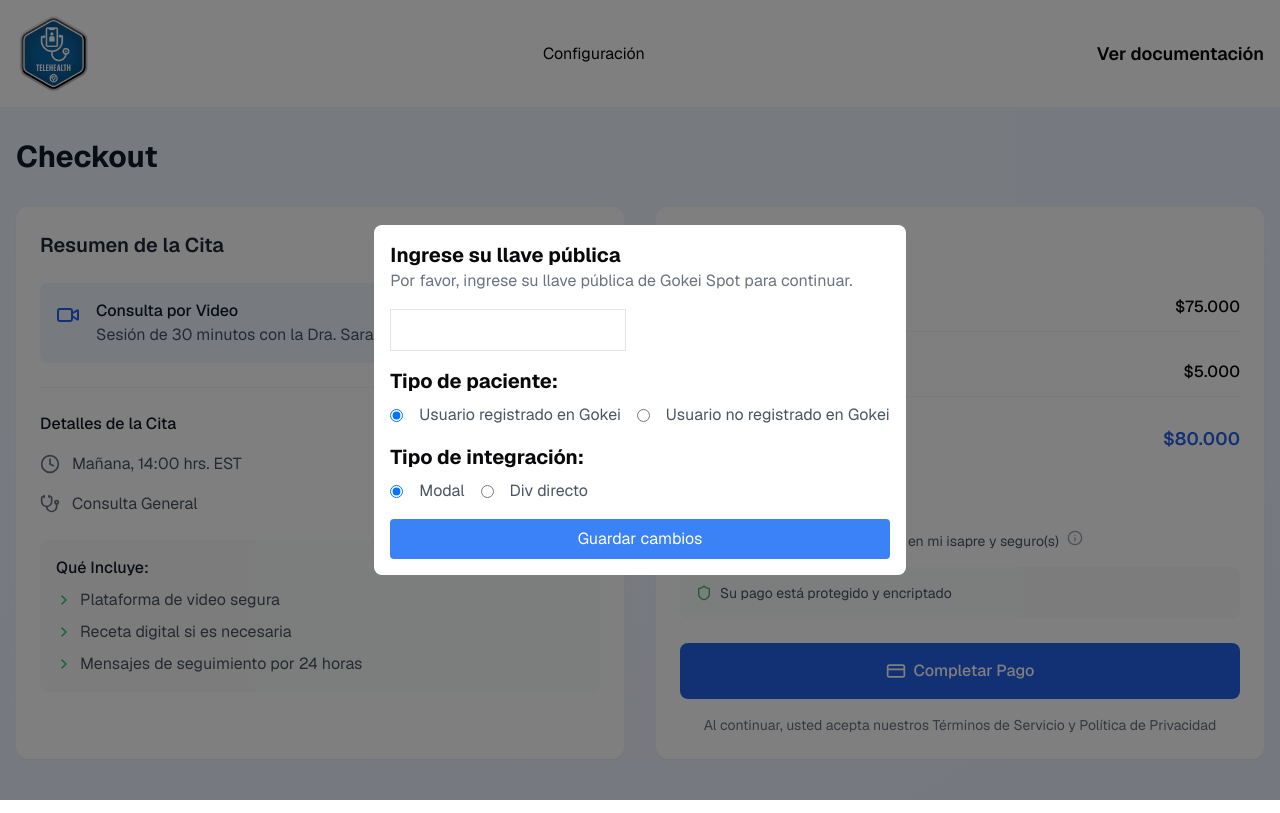
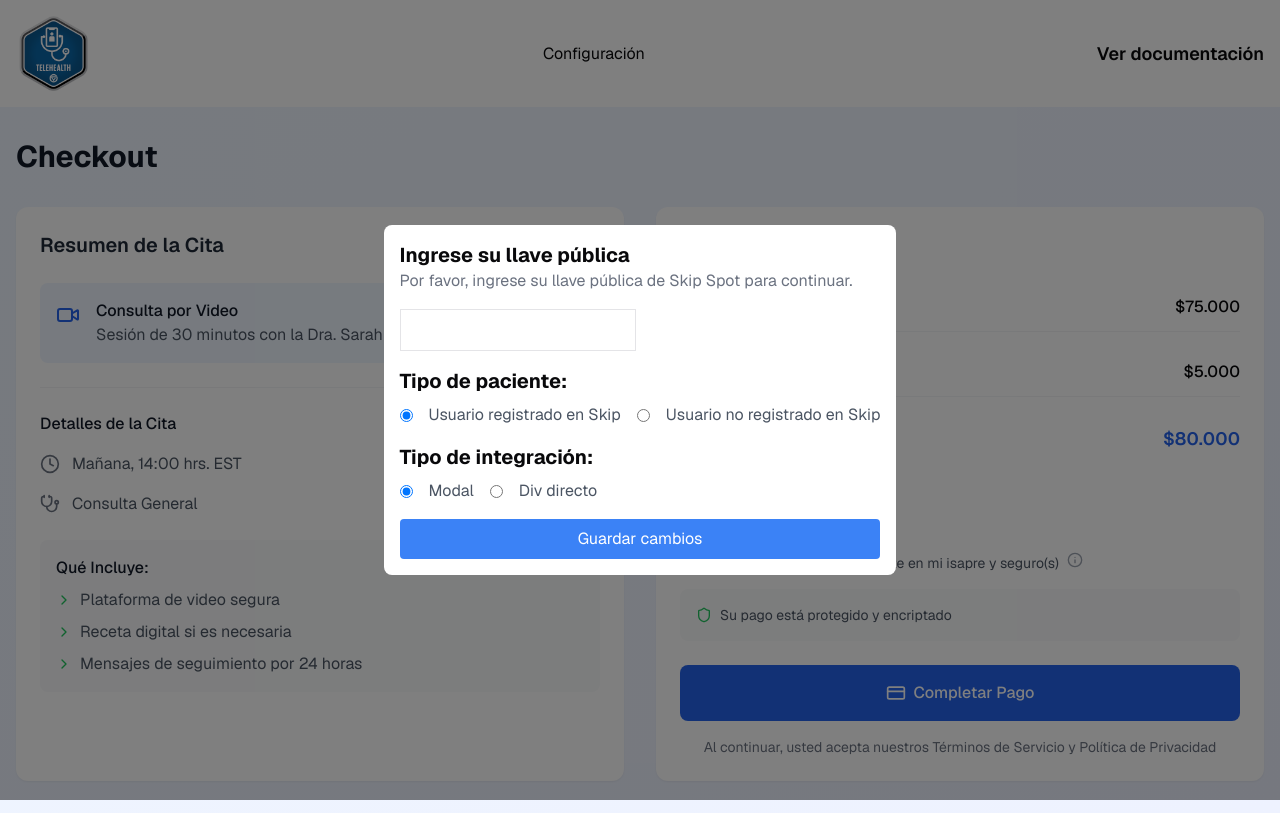
Before and after one commit to gokeigo/spot-integration-example, a Next.js app: page / in a window 1280 px wide. Both pictures are taken after a click on the button "Configuración". Built offline with nearby package versions, Linux system fonts and the light colour scheme; no server answers.

Commit message:
🖼️ Replace Gokei branding with Skip branding across various components and update logo asset

```diff
--- a/src/components/features/checkout.tsx
+++ b/src/components/features/checkout.tsx
@@ -12,7 +12,7 @@
   TooltipTrigger,
 } from "~/components/ui/tooltip";
 import { type GokeiIsUserSubscribedResponse } from "~/types/gokei-spot";
-import GokeiLogo from "~/assets/gokei-logo.svg";
+import GokeiLogo from "~/assets/skip-logo-icon-purple.svg";
 import Image from "next/image";
 import { usePublicKey } from "~/hooks/use-public-key";
 
@@ -91,7 +91,7 @@
                 {!isLoading &&
                   (isSubscribed ? (
                     <span className="text-nowrap text-green-600">
-                      Gratis - Usuario Gokei
+                      Gratis - Usuario Skip
                     </span>
                   ) : (
                     formatPrice(reimbursementFee)
@@ -125,7 +125,7 @@
               >
                 <Image
                   src={GokeiLogo as string}
-                  alt="Gokei Logo"
+                  alt="Skip Logo"
                   width={120}
                   height={120}
                   unoptimized
@@ -146,7 +146,7 @@
                       <TooltipContent>
                         <div className="max-w-sm">
                           <p className="text-sm">
-                            Acepto el servicio de reembolsos de Gokei, quienes
+                            Acepto el servicio de reembolsos de Skip, quienes
                             me informarán por email o WhatsApp el status de mi
                             reembolso.
                           </p>
--- a/src/components/features/public-key-modal.tsx
+++ b/src/components/features/public-key-modal.tsx
@@ -44,7 +44,7 @@
         <section>
           <h2 className="text-xl font-bold">Ingrese su llave pública</h2>
           <p className="pb-4 text-gray-500">
-            Por favor, ingrese su llave pública de Gokei Spot para continuar.
+            Por favor, ingrese su llave pública de Skip Spot para continuar.
           </p>
           <div className="flex items-center gap-4">
             <input
@@ -67,7 +67,7 @@
               className="border p-2"
             />
             <label htmlFor="patient-type-1" className="text-gray-600">
-              Usuario registrado en Gokei
+              Usuario registrado en Skip
             </label>
             <input
               type="radio"
@@ -78,7 +78,7 @@
               className="border p-2"
             />
             <label htmlFor="patient-type-2" className="text-gray-600">
-              Usuario no registrado en Gokei
+              Usuario no registrado en Skip
             </label>
           </div>
         </section>
--- a/src/components/layout/navbar.tsx
+++ b/src/components/layout/navbar.tsx
@@ -10,7 +10,7 @@
         <Link href="/">
           <Image
             src="/generic-telemedicine-logo.png"
-            alt="Logo de Ejemplo de integración Gokei Spot"
+            alt="Logo de Ejemplo de integración Skip Spot"
             width={75}
             height={75}
           />
--- a/src/pages/index.tsx
+++ b/src/pages/index.tsx
@@ -6,7 +6,7 @@
   return (
     <>
       <Head>
-        <title>Ejemplo de integración Gokei Spot</title>
+        <title>Ejemplo de integración Skip Spot</title>
         <link rel="icon" href="/favicon.ico" />
       </Head>
       <main className="min-h-screen bg-gradient-to-br from-blue-50 to-indigo-50">
--- a/src/pages/success.tsx
+++ b/src/pages/success.tsx
@@ -6,7 +6,7 @@
   return (
     <>
       <Head>
-        <title>Gokei Spot: Éxito!</title>
+        <title>Skip Spot: Éxito!</title>
         <link rel="icon" href="/favicon.ico" />
       </Head>
       <main className="min-h-screen bg-gray-50 bg-gradient-to-br from-blue-50 to-indigo-50">
```
Also changed, not shown: src/assets/gokei-logo.svg (deleted), src/assets/skip-logo-icon-purple.svg (added).
